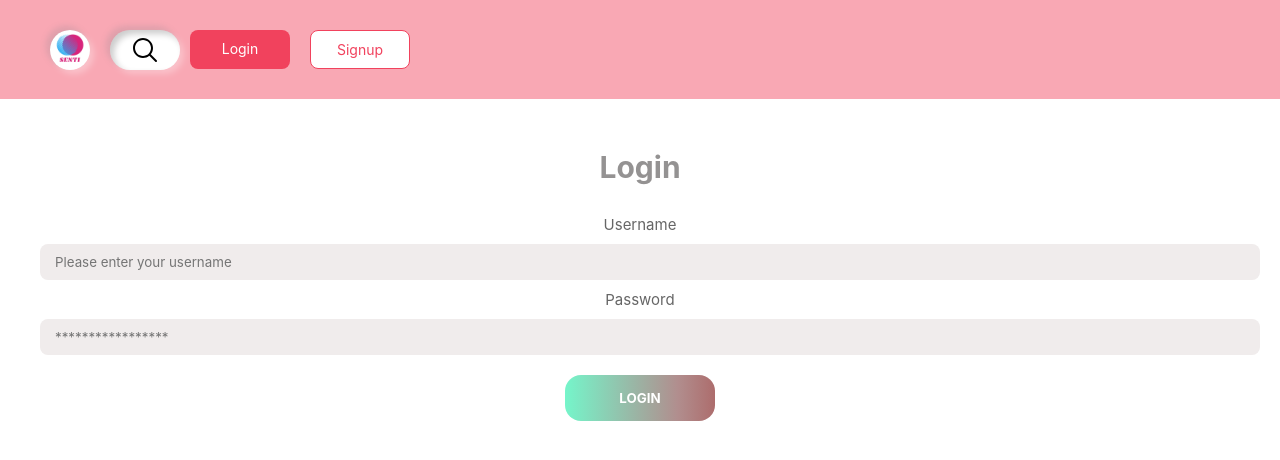
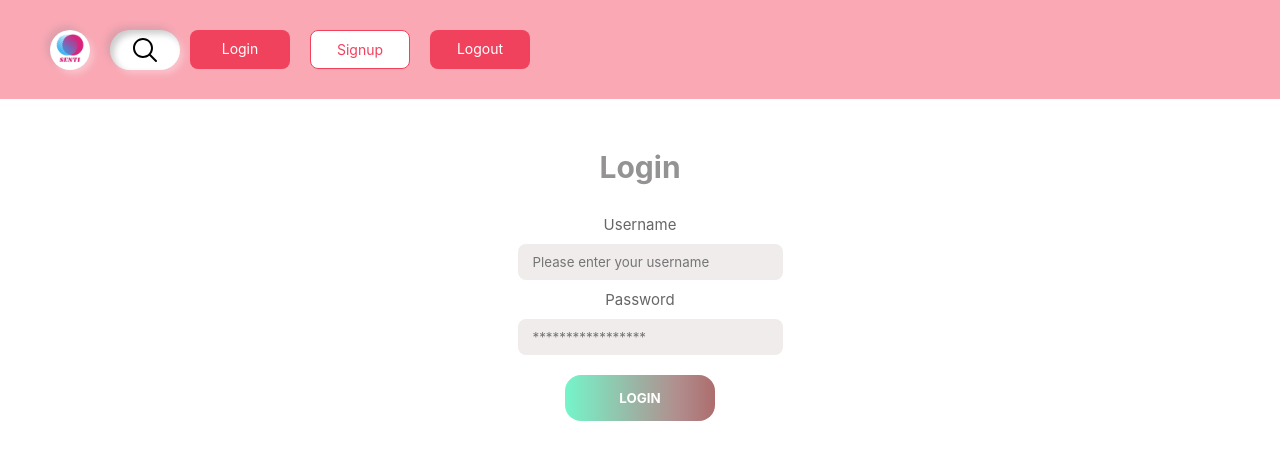
Before and after one commit to justkenpham/sentiment-analysis, a React (Create React App) app in the folder client/: page /login in a window 1280 px wide. Shown: the top 460 px of the page. Built offline with nearby package versions, Linux system fonts and the light colour scheme.

Commit message:
Change route for main page

```diff
--- a/client/src/app/components/Header/index.css
+++ b/client/src/app/components/Header/index.css
@@ -121,3 +121,16 @@
     color: #f1425d;
     border: 0.5px solid #f1425d;
 }
+
+.pl-logout {
+    font-size: 14px;
+    display: block;
+    width: 100px;
+    padding: 10px 15px;
+    background-color: #f1425d;
+    border-radius: 8px;
+    transition: 0.5s;
+    margin: 10px;
+    cursor: pointer;
+    color: white;
+}
--- a/client/src/app/components/Header/index.js
+++ b/client/src/app/components/Header/index.js
@@ -6,9 +6,11 @@ import './index.css'
 
 import SearchIcon from '../../assets/icon/search-icon.svg'
 import AppLogo from '../../assets/icon/brand.png'
+import LoginForm from '../LoginForm';
+import RegisterForm from '../Register/RegisterForm';
 
 const Header = (props) => {
-    return(
+    return (
         <div className="ctn">
             <div className="ctn__info">
                 <img className="ctn__info__logo" src={AppLogo} />
@@ -16,14 +18,15 @@ const Header = (props) => {
             </div>
             <div className="ctn__search">
                 <img src={SearchIcon} />
-                <input type="text" name="search" placeholder="Find your product category..." className="search-input"/>
+                <input type="text" name="search" placeholder="Find your product category..." className="search-input" />
                 <a href="#" className="search-btn">
-                        <i className="fas fa-search"></i>
+                    <i className="fas fa-search"></i>
                 </a>
             </div>
             <div className="pl-btn">
-                <div className="pl-btn__login">Login</div>
+                <div className="pl-btn__login" >Login</div>
                 <div className="pl-btn__signup">Signup</div>
+                <div className="pl-logout">Logout</div>
             </div>
         </div>
     )
--- a/client/src/app/components/LoginForm.css
+++ b/client/src/app/components/LoginForm.css
@@ -10,13 +10,13 @@ input, button{
     border: none;
     outline: none;
 }
-/* .App{
-    height: 100vh;
+.App{
+    /* height: 100vh;
     display: flex;
     align-items: center;
-    justify-content: center;
-    background-image: linear-gradient(to top right, #7FFFD4, #A52A2A);
-} */
+    justify-content: center; */
+    /* background-image: linear-gradient(to top right, #7FFFD4, #A52A2A); */
+}
 
     /* background-image: linear-gradient(to top right, #7FFFD4, #A52A2A); */
 
@@ -24,6 +24,10 @@ input, button{
 form{
     display: block;
     position: relative;
+    /* height: 100vh; */
+    display: flex;
+    align-items: center;
+    justify-content: center;
 }
 form::after{
     content: '';
@@ -42,6 +46,7 @@ form .form-inner{
     position: relative;
     display: block;
     background-color: #FFF;
+    /* background-image: linear-gradient(to top right, #7FFFD4, #A52A2A); */
     padding: 30px;
     z-index: 2;
 }
--- a/client/src/app/components/LoginForm.js
+++ b/client/src/app/components/LoginForm.js
@@ -39,7 +39,7 @@ function LoginForm(props) {
   };
 
   return (
-    <form onSubmit={submitHandler}>
+    <form className="form" onSubmit={submitHandler}>
       <div className="form-inner">
         <h2>Login</h2>
         {error != "" ? <p className="error">{error}</p> : ""}
--- a/client/src/app/pages/ProductList/index.js
+++ b/client/src/app/pages/ProductList/index.js
@@ -15,9 +15,9 @@ const ProductList = props => {
 
     useEffect(() => {
         getAllProducts().then(res => setProductList(res))
-    },[])
+    }, [])
 
-    return(
+    return (
         <div className="pl-container">
             <div className="pl-filter">
                 <p>Filter</p>
@@ -50,7 +50,7 @@ const ProductList = props => {
                             </div>
                         </div>
                     </div>
-                ))) : null }
+                ))) : null}
             </section>
         </div>
     )
--- a/client/src/app/routes/MainRoute.js
+++ b/client/src/app/routes/MainRoute.js
@@ -16,7 +16,7 @@ const MainRoute = () => {
                 <Route path="/product-list" component={ProductList} />
                 <Route path="/login" component={LoginForm} />
                 <Route path="/register" component={RegisterForm} />
-                <Route path="/" component={HomePage} />
+                <Route path="/" component={ProductList} />
             </Switch>
         </Router>
     )
```
Also changed, not shown: 1 other file (tests, documents, lock files or other folders).
